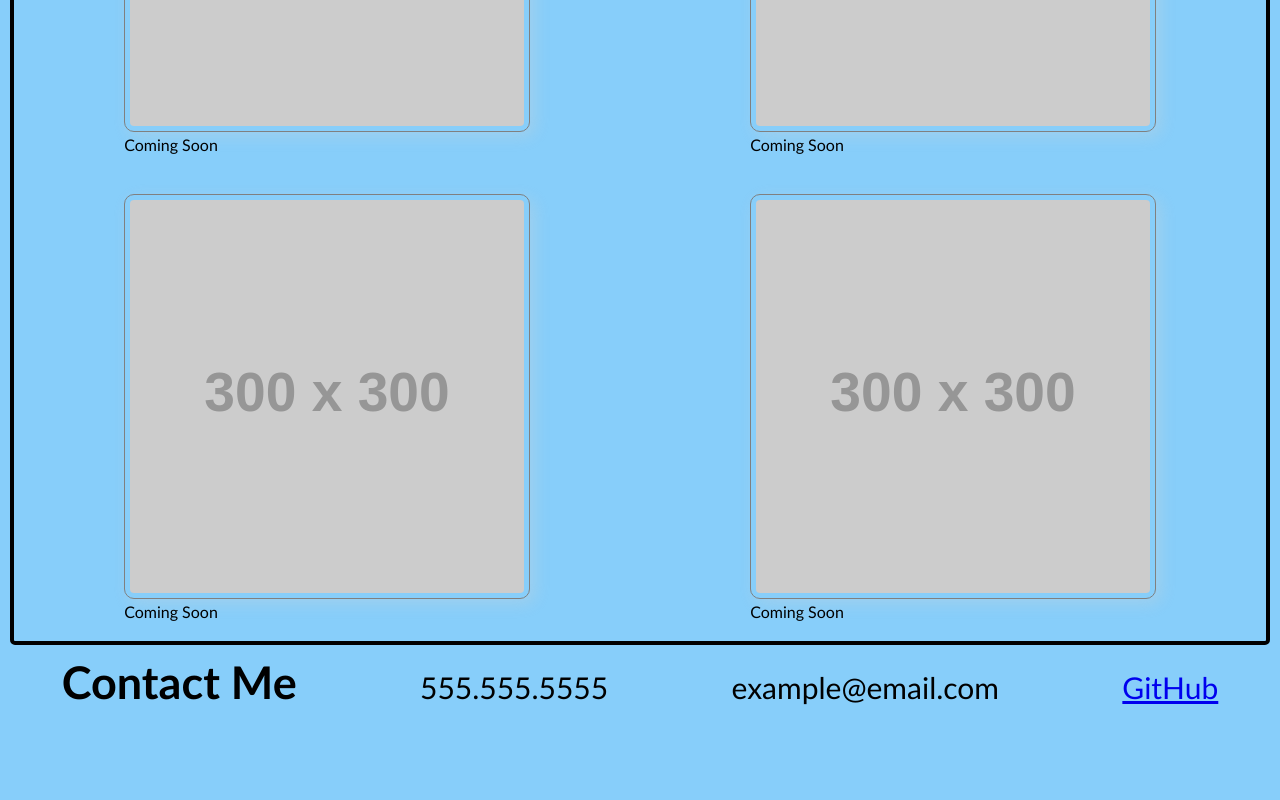
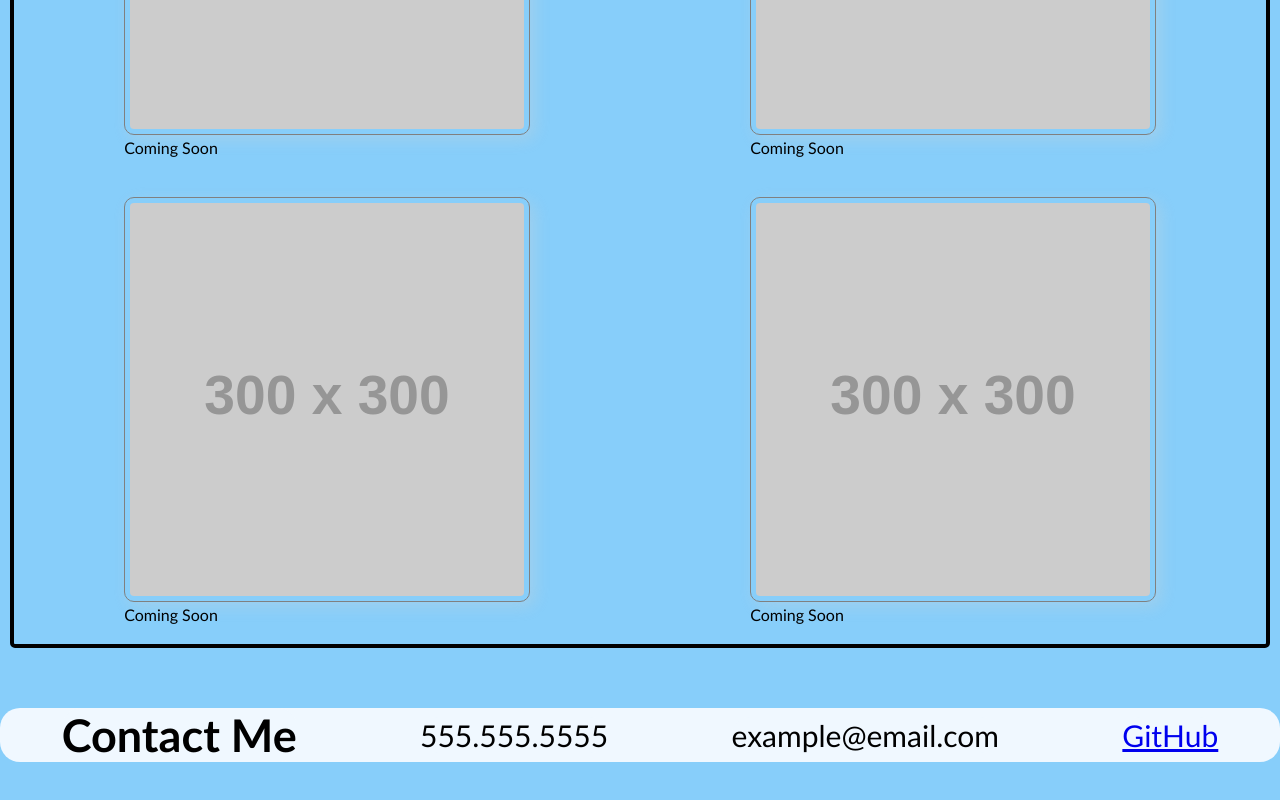
Before and after one commit to Bryson987081/portfolio-challange, a plain HTML site: page index.html in a window 1280 px wide. Shown: the part 1780-2580 px from the top of the page. Before the commit the page ends 2549 px from the top, so only its background shows below. Drawn offline with Linux system fonts and the light colour scheme; placeholder pictures from the web are drawn by us.

Commit message:
redessigned h2 headers and contact me section

```diff
--- a/style.css
+++ b/style.css
@@ -77,8 +77,8 @@ h1 {
     margin: 10px 40px 10px;
     font-size: 35px;
     line-height: 30px;
-    border: solid black 5px;
-    border-radius: 5px;
+    background-color: aliceblue;
+    border-radius: 20px;
     justify-content: center;
 }
 
@@ -106,6 +106,9 @@ gap: 40px
 
 #work h2 {
 padding: 0px 20px 20px;
+font-size: 35px;
+background-color: aliceblue;
+border-radius: 20px;
 }
 
 #work img {
@@ -126,9 +129,27 @@ padding: 0px 20px 20px;
     align-content: center;
     justify-content: space-around;
     margin-bottom: 60px;
+    margin-top: 60px;
     font-size: 30px;
-    align-items: baseline;
+    align-items: center;
+    background-color: aliceblue;
+    border-radius: 20px;
 
+}
+
+#contact-me h2 {
+    background-color: aliceblue;
+    border-radius: 20px;
+}
+
+#contact-me p {
+    background-color: aliceblue;
+    border-radius: 20px;
+}
+
+#contact-me a {
+    background-color: aliceblue;
+    border-radius: 20px;
 }
 
 @media screen and (min-width: 769px) {
```
